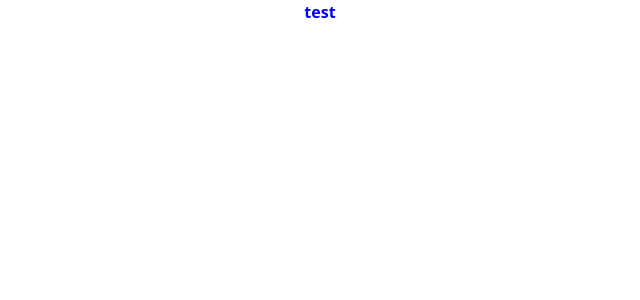
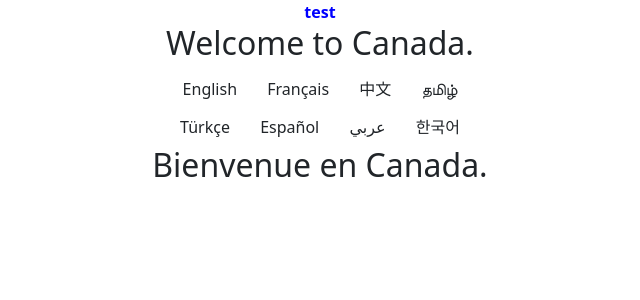
Before and after one commit to PaulDuanGitHub/rbc-to-the-moon, a React (Create React App) app: page / in a window 1280 px wide. Shown: the top 300 px of the page, without its empty margins (320-960 px from the left). Built offline with nearby package versions, Linux system fonts and the light colour scheme.

Commit message:
Add languagepage

```diff
--- a/src/App.js
+++ b/src/App.js
@@ -1,11 +1,13 @@
 import logo from './logo.svg';
 import './App.css';
 import HomePage from './pages/HomePage';
+import LanguagePage from './pages/LanguagePage';
 
 function App() {
   return (
     <div className="App">
       <HomePage></HomePage>
+      <LanguagePage></LanguagePage>
     </div>
   );
 }
--- /dev/null
+++ b/src/pages/LanguagePage.jsx
@@ -0,0 +1,29 @@
+import { Component } from "react";
+import Button from 'react-bootstrap/Button';
+import Badge from 'react-bootstrap/Badge';
+
+class LanguagePage extends Component {
+    render(){
+        return(<div>
+            <h2>
+                Welcome to Canada.<br />
+            </h2>
+            <Button variant="English">English</Button>{' '}
+            <Button variant="Français">Français</Button>{' '}
+            <Button variant="中文">中文</Button>{' '}
+            <Button variant="தமிழ்">தமிழ்</Button>{' '}<br />
+            <Button variant="Türkçe">Türkçe</Button>{' '}
+            <Button variant="Español">Español</Button>{' '}
+            <Button variant="عربي">عربي</Button>{' '}
+            <Button variant="한국어">한국어</Button>{' '}<br />
+            <h2>
+                Bienvenue en Canada.
+            </h2>
+        </div>);
+        }
+    }
+
+
+
+
+export default LanguagePage;
```
